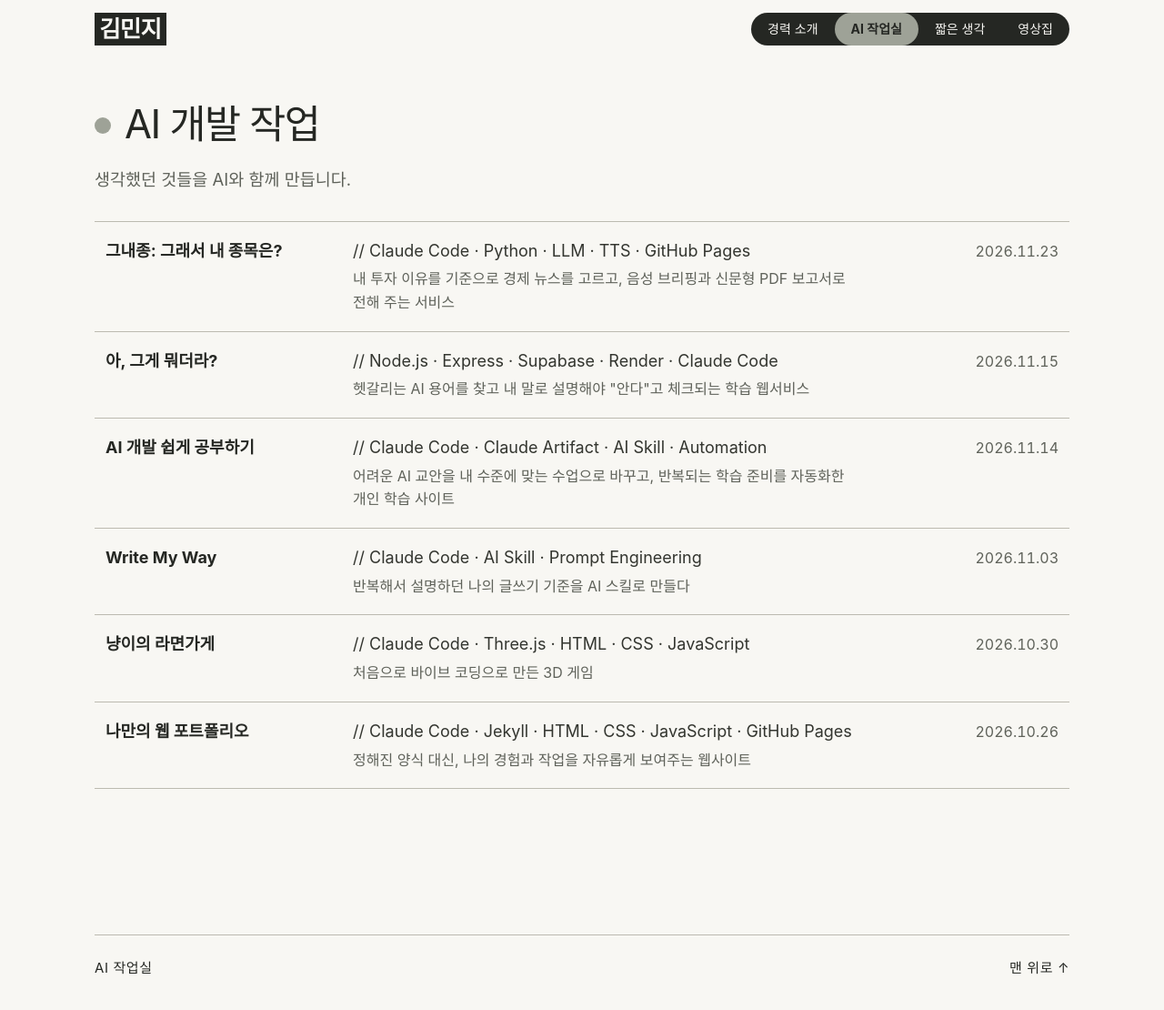
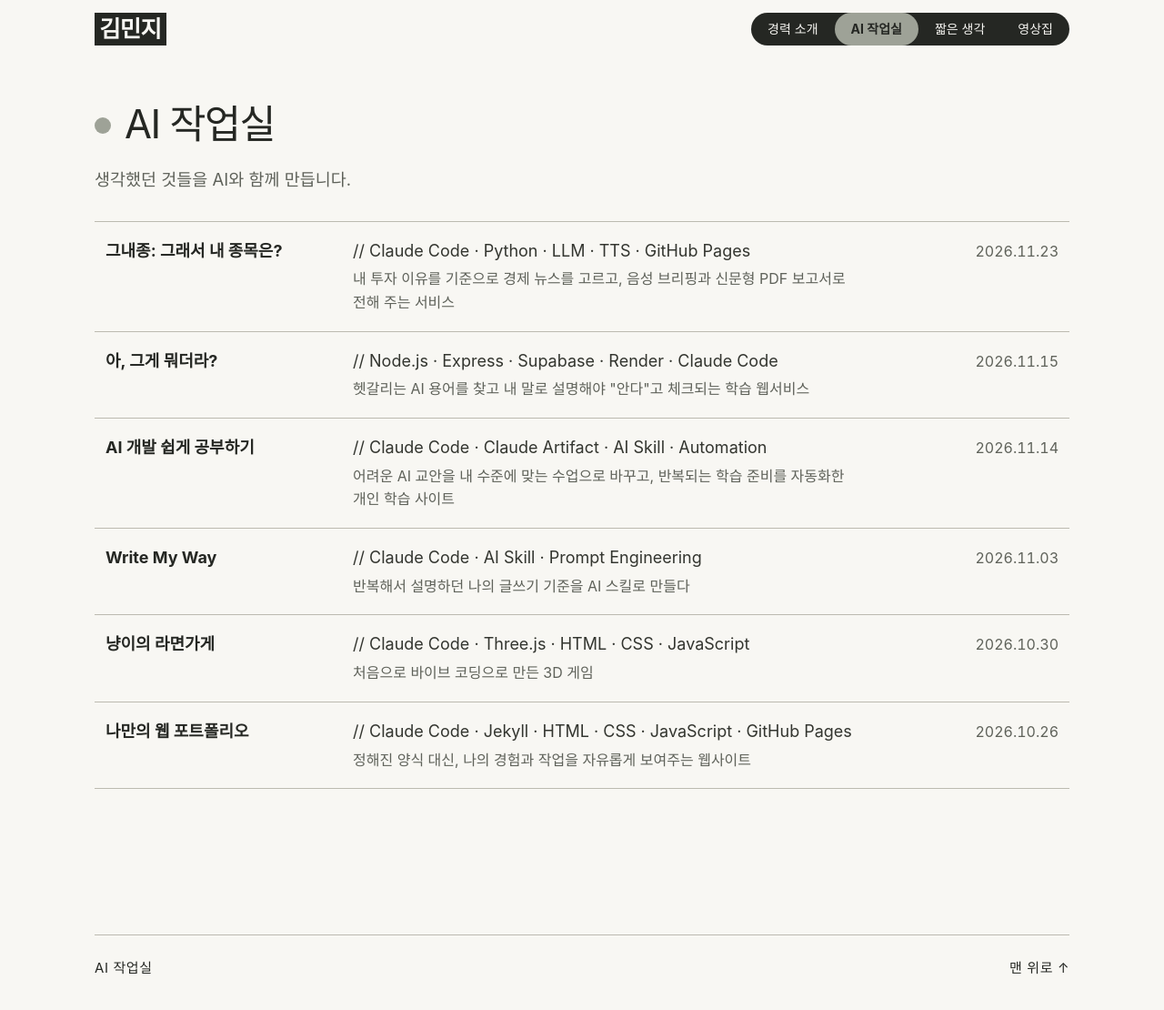
Before and after one commit to k-im-rose/k-im-rose.github.io, a Jekyll site: the page built from ai-lab.html, in a window 1280 px wide and 1118 px high. Shown: the top 1110 px of the window at 91% size. Built offline with Jekyll 4.4.1, drawn with Linux system fonts in a browser that asks for light colours; some web fonts are replaced.

Commit message:
AI 작업실 페이지 제목을 AI 작업실로 통일
짧은 생각, 영상집과 같은 방식으로 메뉴 이름에 맞춤. PC와 모바일 공통.

Co-Authored-By: Claude Haiku 5.5 <noreply@anthropic.com>

```diff
--- a/ai-lab.html
+++ b/ai-lab.html
@@ -7,7 +7,7 @@ permalink: /ai-lab/
 <main class="sheet">
 
   <section class="chapter" id="works">
-    <h2>AI 개발 작업</h2>
+    <h2>AI 작업실</h2>
     <p class="lede">생각했던 것들을 AI와 함께 만듭니다.</p>
     {% assign items = site.posts | where: "section", "ai-lab" %}
     {% for post in items %}
```
